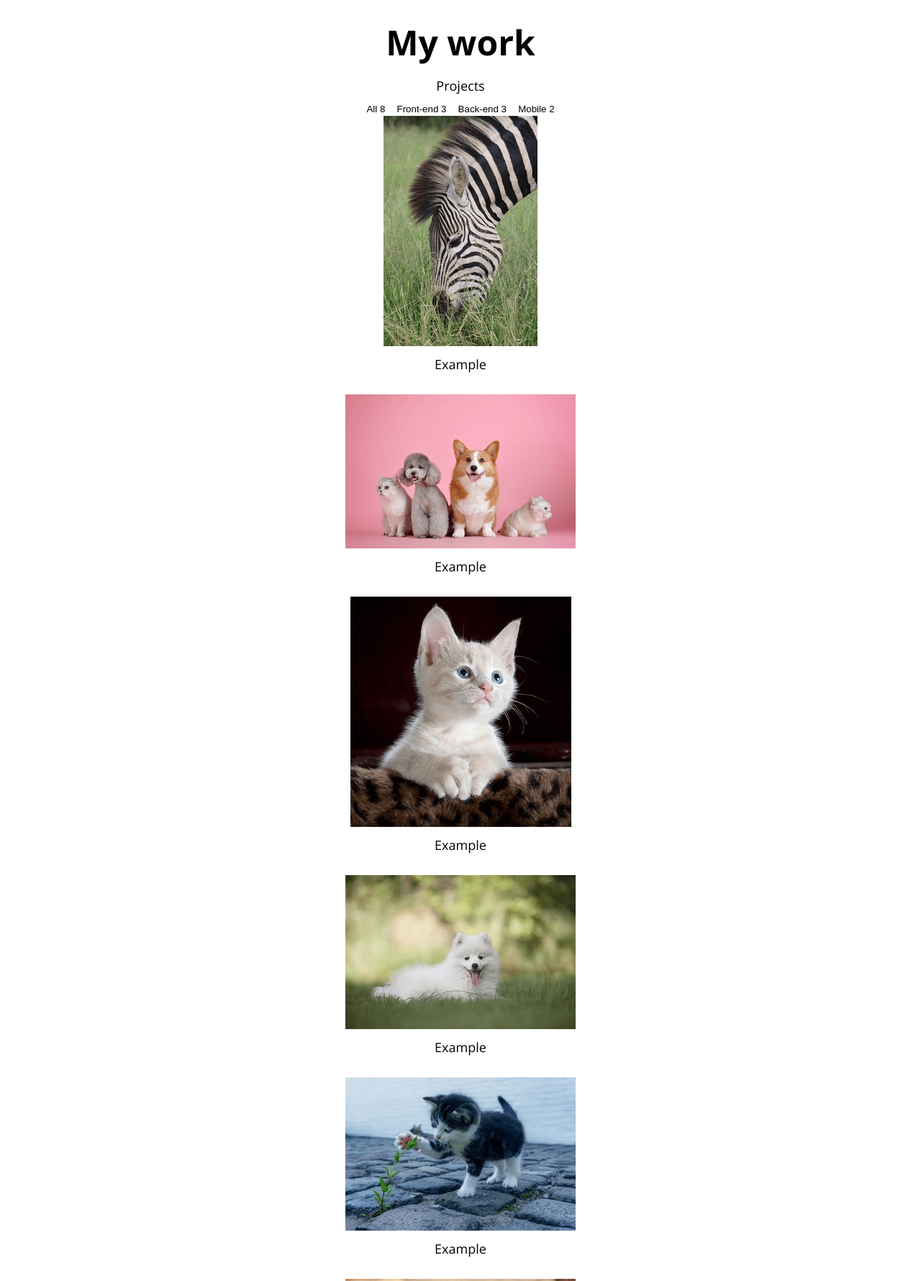
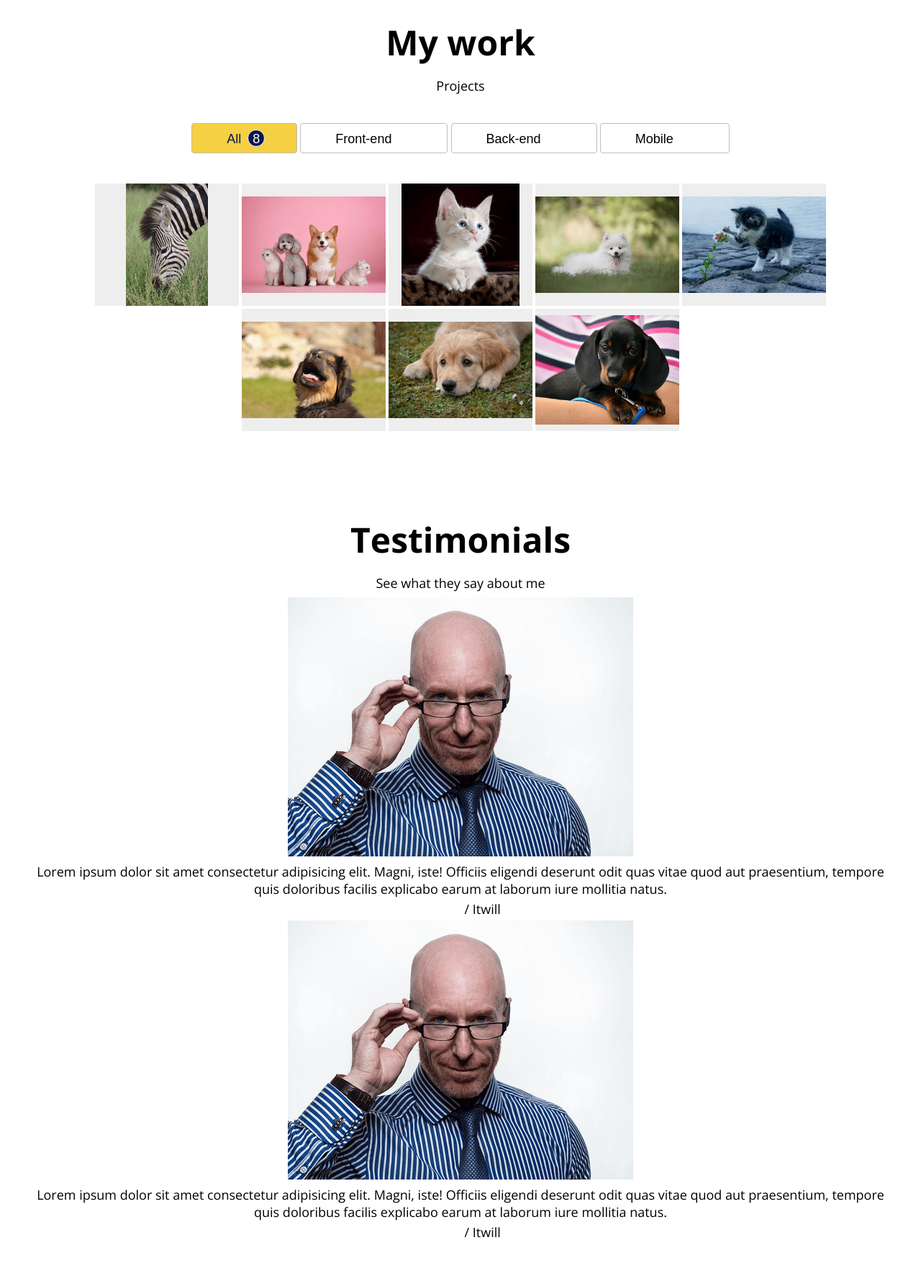
Before and after one commit to HectorJK/portfolio, a plain HTML site: page HTML/index.html in a window 1280 px wide. Shown: the part 2200-3980 px from the top of the page at 72% size. Drawn offline with nearby package versions, Linux system fonts and the light colour scheme.

Commit message:
CSS: Work

```diff
--- a/CSS/style.css
+++ b/CSS/style.css
@@ -291,3 +291,99 @@ p {
 .tools, .etc {
   padding: 20px;
 }
+/* Work */
+
+.work__categories {
+  margin: 40px;
+}
+
+.category__btn {
+  border: 1px solid var(--color-dark-white);
+  border-radius: var(--size-boder-radius);
+  font-size: var(--font-regular);
+  padding: 8px 48px;
+}
+
+.category__btn.active,
+.category__btn:hover {
+  background-color: var(--color-dark-yellow);
+  color: var(--color-dark-blue);
+}
+
+.category__btn.active .category__count,
+.category__btn:hover .category__count {
+  opacity: 1;
+  top: 0;
+}
+.category__count {
+  border: 1px solid;
+  background-color: var(--color-dark-blue);
+  border-radius: 50%;
+  color: var(--color-white);
+  width: 24px;
+  height: 24px;
+  line-height: 24px;
+  display: inline-block;
+  position: relative;
+  top: -20px;
+  left: 4px;
+  opacity: 0;
+  transition: all var(--animation-duration) ease-in;
+}
+
+.work__projects {
+  display: flex;
+  flex-wrap: wrap;
+  justify-content: center;
+}
+
+.project {
+  position: relative;
+  display: flex;
+  justify-content: center;
+  align-items: center;
+  width: 200px;
+  height: 170px;
+  margin: 2px;
+  background-color: var(--color-light-white);
+}
+
+.project__img {
+  max-width: 100%;
+  max-height: 100%;
+}
+.project__description {
+  position: absolute;
+  background-color: #000000;
+  display: flex;
+  flex-direction: column;
+  justify-content: center;
+  width: 100%;
+  height: 100%;
+  top: 0;
+  left: 0;
+  opacity: 0;
+  transform: translateY(10px);
+  transition: all var(--animation-duration) ease-in;
+}
+
+.project:hover .project__description {
+  opacity: 0.7;
+  transform: translateY(0px);
+}
+
+.project__description h3 {
+  color: #eeeeee;
+}
+
+.project__description h3:after {
+  content:  '';
+  display: block;
+  position: relative;
+  left: 50%;
+  width: 25px;
+  height: 2px;
+  margin-left: -12px;
+  margin-top:  8px;
+  background-color: var(--color-dark-white);
+}
--- a/HTML/index.html
+++ b/HTML/index.html
@@ -178,66 +178,74 @@
     <h1>My work</h1>
     <h3>Projects</h3>
     <div class="work__categories">
-      <button class="category__btn">All <span class="category__count">8</span></button>
-      <button class="category__btn">Front-end <span class="category__count">3</span></button>
-      <button class="category__btn">Back-end <span class="category__count">3</span></button>
-      <button class="category__btn">Mobile <span class="category__count">2</span></button>
+      <button class="category__btn active">
+        All <span class="category__count">8</span>
+      </button>
+      <button class="category__btn">
+        Front-end <span class="category__count">3</span>
+      </button>
+      <button class="category__btn">
+        Back-end <span class="category__count">3</span>
+      </button>
+      <button class="category__btn">
+        Mobile <span class="category__count">2</span>
+      </button>
     </div>
 
     <div class="work__projects">
       <a href="https://gist.github.com/HectorJK" class="project" target="blank">
         <img src="/imgs/projects/example1.png" alt="exam1" class="project__img">
-        <div class="project_description">
+        <div class="project__description">
           <h3>Example</h3>
           <span>It's just an example.</span>
         </div>
       </a>
       <a href="https://gist.github.com/HectorJK" class="project" target="blank">
         <img src="/imgs/projects/example2.png" alt="exam2" class="project__img">
-        <div class="project_description">
+        <div class="project__description">
           <h3>Example</h3>
           <span>It's just an example.</span>
         </div>
       </a>
       <a href="https://gist.github.com/HectorJK" class="project" target="blank">
         <img src="/imgs/projects/example3.png" alt="exam3" class="project__img">
-        <div class="project_description">
+        <div class="project__description">
           <h3>Example</h3>
           <span>It's just an example.</span>
         </div>
       </a>
       <a href="https://gist.github.com/HectorJK" class="project" target="blank">
         <img src="/imgs/projects/example4.png" alt="exam4" class="project__img">
-        <div class="project_description">
+        <div class="project__description">
           <h3>Example</h3>
           <span>It's just an example.</span>
         </div>
       </a>
       <a href="https://gist.github.com/HectorJK" class="project" target="blank">
         <img src="/imgs/projects/example5.png" alt="exam5" class="project__img">
-        <div class="project_description">
+        <div class="project__description">
           <h3>Example</h3>
           <span>It's just an example.</span>
         </div>
       </a>
       <a href="https://gist.github.com/HectorJK" class="project" target="blank">
         <img src="/imgs/projects/example6.png" alt="exam6" class="project__img">
-        <div class="project_description">
+        <div class="project__description">
           <h3>Example</h3>
           <span>It's just an example.</span>
         </div>
       </a>
       <a href="https://gist.github.com/HectorJK" class="project" target="blank">
         <img src="/imgs/projects/example7.png" alt="exam7" class="project__img">
-        <div class="project_description">
+        <div class="project__description">
           <h3>Example</h3>
           <span>It's just an example.</span>
         </div>
       </a>
       <a href="https://gist.github.com/HectorJK" class="project" target="blank">
         <img src="/imgs/projects/example8.png" alt="exam8" class="project__img">
-        <div class="project_description">
-          <h3>Youtube Site</h3>
+        <div class="project__description">
+          <h3>Example</h3>
           <span>It's just an example.</span>
         </div>
       </a>
```
